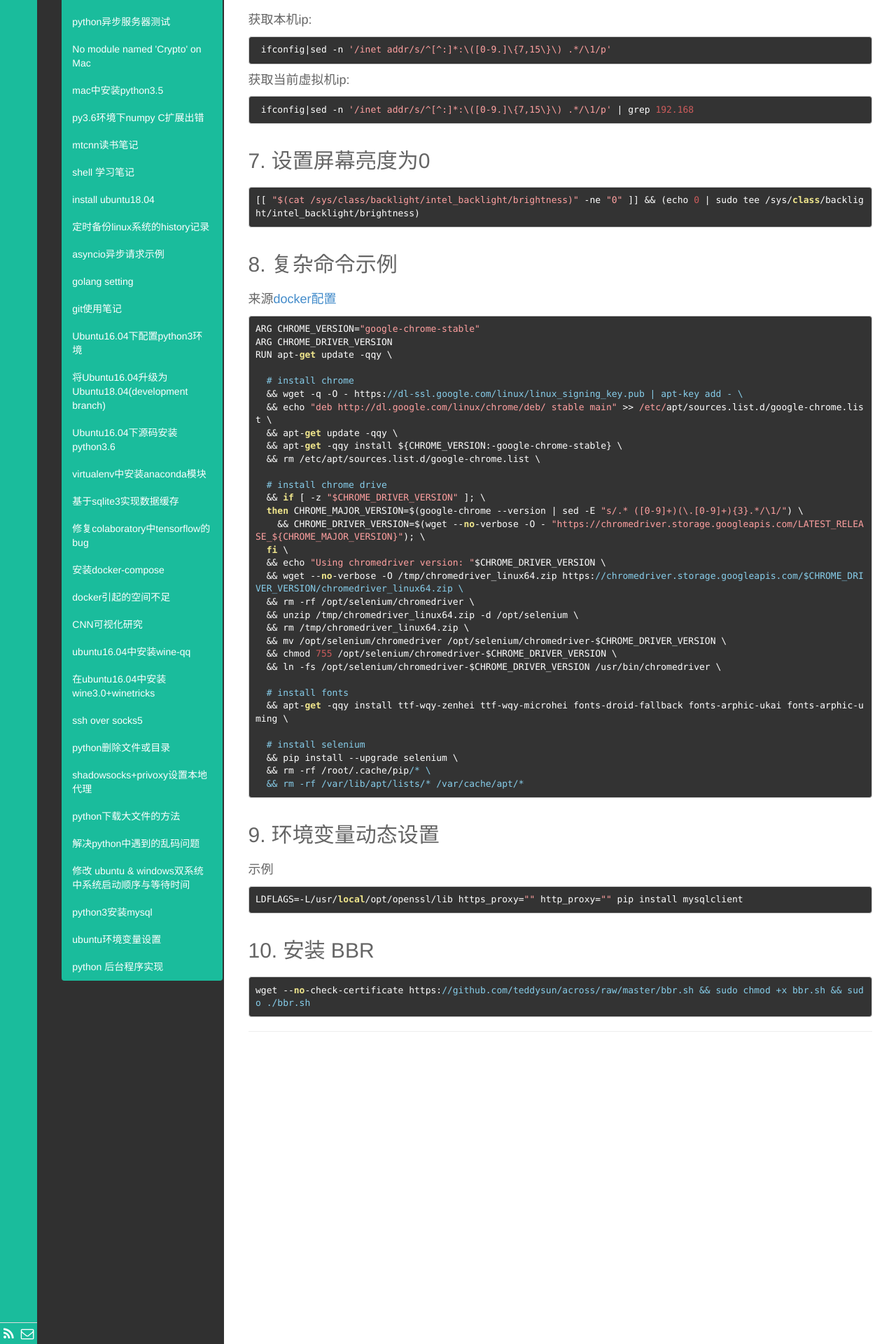
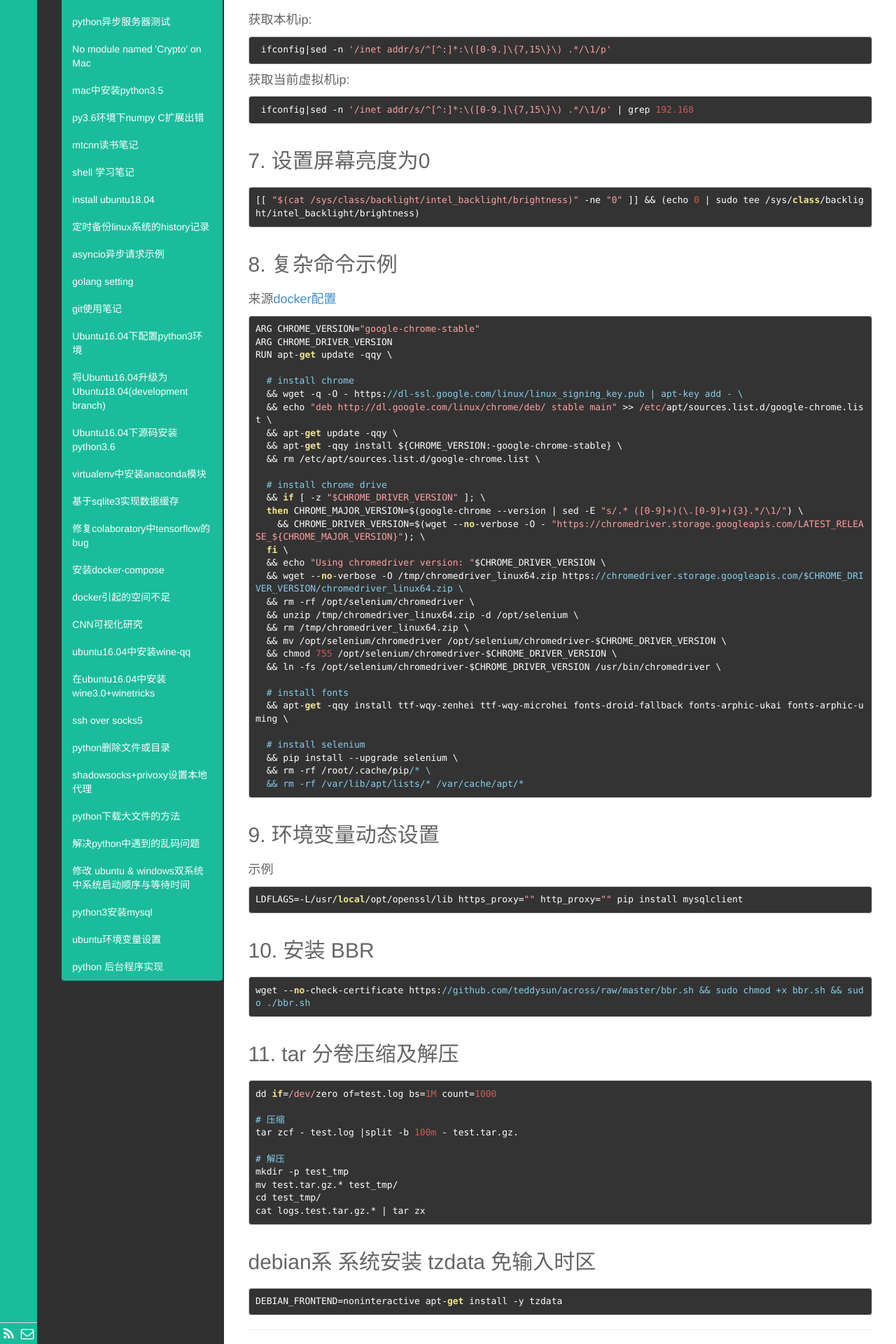
Before and after one commit to fengrk/frkhit.github.io, a Jekyll site: the page built from _posts/blog/2018-11-27-shell_learning_note.md, in a window 1280 px wide. Shown: the part 1239-3159 px from the top of the page at 70% size. Built offline with Jekyll 4.4.1, drawn with Linux system fonts in a browser that asks for light colours.

Commit message:
update blog: shell 笔记

````diff
--- a/_posts/blog/2018-11-27-shell_learning_note.md
+++ b/_posts/blog/2018-11-27-shell_learning_note.md
@@ -126,3 +126,25 @@ LDFLAGS=-L/usr/local/opt/openssl/lib https_proxy="" http_proxy="" pip install my
 ```
 wget --no-check-certificate https://github.com/teddysun/across/raw/master/bbr.sh && sudo chmod +x bbr.sh && sudo ./bbr.sh
 ```
+
+## 11. tar 分卷压缩及解压
+
+```
+dd if=/dev/zero of=test.log bs=1M count=1000
+
+# 压缩
+tar zcf - test.log |split -b 100m - test.tar.gz.
+
+# 解压
+mkdir -p test_tmp
+mv test.tar.gz.* test_tmp/
+cd test_tmp/
+cat logs.test.tar.gz.* | tar zx
+
+```
+
+## debian系 系统安装 tzdata 免输入时区
+
+```
+DEBIAN_FRONTEND=noninteractive apt-get install -y tzdata
+```
````
